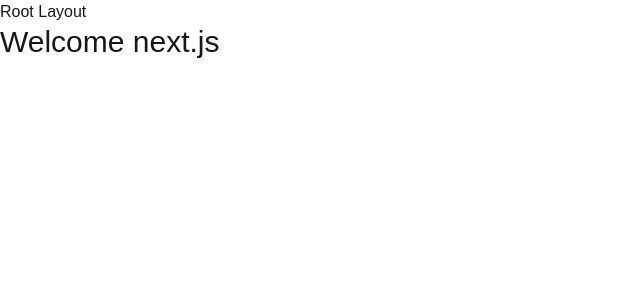
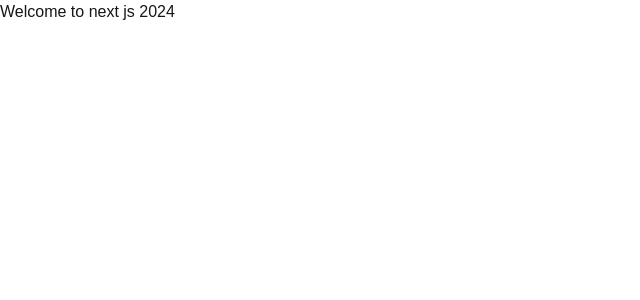
Before and after one commit to AbayTesfaye/Next.js-Learning, a Next.js app: page / in a window 1280 px wide. Shown: the top 300 px of the page, without its empty margins (0-640 px from the left). Built offline with nearby package versions, Linux system fonts and the light colour scheme.

Commit message:
change files to js

```diff
--- a/app/(dashboard)/dashboard/users/page.tsx
+++ /dev/null
@@ -1,9 +0,0 @@
-import React from 'react'
-
-export default function UsersPage() {
-  return (
-    <>
-    <h1>Users Details</h1>
-    </>
-  )
-}
--- a/app/(dashboard)/layout.tsx
+++ /dev/null
@@ -1,10 +0,0 @@
-import React from 'react';
-
-export default function Layout({ children }) {
-  return (
-    <>
-      <h1>Dashboard Layout</h1>
-      {children}
-    </>
-  );
-}
--- a/app/(root)/about/page.tsx
+++ /dev/null
@@ -1,8 +0,0 @@
-import React from 'react'
-
- const Page = () => {
-  return (
-    <div>About page</div>
-  )
-}
-export default Page
--- a/app/(root)/layout.tsx
+++ /dev/null
@@ -1,10 +0,0 @@
-import React from 'react'
-
-export default function Layout({children}) {
-  return (
-    <div>
-        <h1>Root Layout</h1>
-        {children}
-    </div>
-  )
-}
--- a/app/(root)/page.tsx
+++ /dev/null
@@ -1,6 +0,0 @@
-export default function Home() {
- console.log("what am i doning here...");
-  return (
-    <h1 className="text-3xl">Welcome next.js</h1>
-  );
-}
--- /dev/null
+++ b/app/account/membership/page.js
@@ -0,0 +1,7 @@
+import React from 'react'
+
+export default function Membership() {
+  return (
+    <div>This is Membership page!</div>
+  )
+}
--- a/app/layout.tsx
+++ b/app/layout.js
@@ -1,34 +1,33 @@
-import type { Metadata } from "next";
 import localFont from "next/font/local";
 import "./globals.css";
+
+// Import the Metadata type as a regular JavaScript import
+import { Metadata } from "next"; // This can be removed if Metadata is not used directly in your JS project.
 
 const geistSans = localFont({
   src: "./fonts/GeistVF.woff",
   variable: "--font-geist-sans",
   weight: "100 900",
 });
+
 const geistMono = localFont({
   src: "./fonts/GeistMonoVF.woff",
   variable: "--font-geist-mono",
   weight: "100 900",
 });
 
-export const metadata: Metadata = {
+export const metadata = {
   title: "Create Next App",
   description: "Generated by create next app",
 };
 
-export default function RootLayout({
-  children,
-}: Readonly<{
-  children: React.ReactNode;
-}>) {
+export default function RootLayout({ children }) {
   return (
     <html lang="en">
       <body
         className={`${geistSans.variable} ${geistMono.variable} antialiased`}
       >
-         {children}
+        {children}
       </body>
     </html>
   );
--- /dev/null
+++ b/app/page.js
@@ -0,0 +1,7 @@
+import React from 'react'
+
+export default function Home() {
+  return (
+    <div>Welcome to next js 2024</div>
+  )
+}
--- /dev/null
+++ b/app/product/[details]/page.js
@@ -0,0 +1,7 @@
+import React from 'react'
+
+export default function Details() {
+  return (
+    <div>This is Details page!</div>
+  )
+}
--- a/tsconfig.json
+++ b/jsconfig.json
@@ -22,6 +22,6 @@
       "@/*": ["./*"]
     }
   },
-  "include": ["next-env.d.ts", "**/*.ts", "**/*.tsx", ".next/types/**/*.ts"],
+  "include": ["next-env.d.ts", "**/*.ts", "**/*.tsx", ".next/types/**/*.ts", "app/layout.js"],
   "exclude": ["node_modules"]
 }
```
